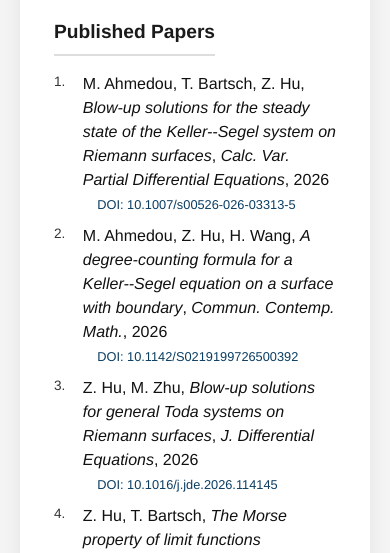
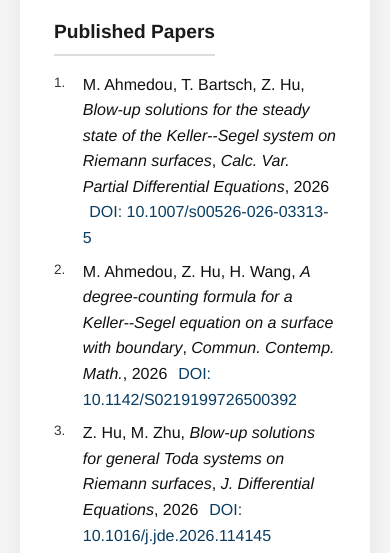
Before and after one commit to zhengni-hu/Academic-Page, a plain HTML site: page publications.html in a window 390 px wide. Shown: the part 277-830 px from the top of the page. Drawn offline with Linux system fonts and the light colour scheme.

Commit message:
Update style.css

```diff
--- a/style.css
+++ b/style.css
@@ -152,63 +152,53 @@ footer {
   font-family: "STKaiti", "Kaiti SC", "楷体", "SimSun", "宋体", "Songti SC", "Noto Serif SC", serif;
   font-weight: normal;
 }
-/* ========== COMPACT PUBLICATIONS STYLING ========== */
+/* ========== COMPACT PUBLICATIONS WITH INLINE LINKS ========== */
 .publication-list.compact {
   list-style: none;
   padding-left: 0;
-  margin: 0;
+  margin: 0 0 1rem 0;
 }
 
 .publication-list.compact li {
-  margin-bottom: 0.6rem;
+  margin-bottom: 0.5rem;
   padding: 0;
   line-height: 1.5;
   border-bottom: none;
+  counter-increment: pub-counter;
+  padding-left: 1.8rem;
+  position: relative;
 }
 
-.publication-list.compact li br {
-  display: none;
+.publication-list.compact {
+  counter-reset: pub-counter;
 }
 
-/* Inline elements for tight layout */
-.pub-authors,
-.pub-title,
-.pub-journal {
+.publication-list.compact li:before {
+  content: counter(pub-counter) ".";
+  position: absolute;
+  left: 0;
+  color: #333;
+  font-size: 0.85rem;
+}
+
+/* Inline elements - everything stays on same line */
+.publication-list.compact li em,
+.publication-list.compact li a {
   display: inline;
 }
 
-.pub-authors {
-  font-size: 0.9rem;
-  color: #333;
-}
-
-.pub-title {
-  font-weight: 500;
-  font-size: 0.9rem;
-  color: #1a1a1a;
-}
-
-.pub-title:before {
-  content: " ",
-}
-
-.pub-journal {
-  font-size: 0.85rem;
-  color: #555;
-}
-
-/* Dark blue links */
+/* Dark blue links that follow directly */
 .pub-link {
-  display: inline-block;
-  font-size: 0.8rem;
-  margin-left: 0.5rem;
-  padding: 0.1rem 0.4rem;
+  display: inline;
+  margin-left: 0.4rem;
+  padding: 0;
   background: transparent;
   border: none;
   text-decoration: none;
   color: #0a3d62;
-  font-weight: 500;
-  transition: color 0.2s ease;
+  font-weight: normal;
+  font-size: inherit;
+  white-space: nowrap;
 }
 
 .pub-link:hover {
@@ -232,24 +222,15 @@ h3:first-of-type {
   margin-top: 0;
 }
 
-/* Numbered list styling */
-.publication-list.compact {
-  counter-reset: pub-counter;
-}
+/* Optional: wrap long lines but keep link attached */
+@media (max-width: 700px) {
+  .publication-list.compact li {
+    line-height: 1.6;
+  }
 
-.publication-list.compact li {
-  counter-increment: pub-counter;
-  margin-bottom: 0.5rem;
-  padding-left: 1.8rem;
-  position: relative;
-}
-
-.publication-list.compact li:before {
-  content: counter(pub-counter) ".";
-  position: absolute;
-  left: 0;
-  color: #333;
-  font-size: 0.85rem;
+  .pub-link {
+    white-space: normal;
+  }
 }
 
 /* ========== TALKS STYLING ========== */
```
